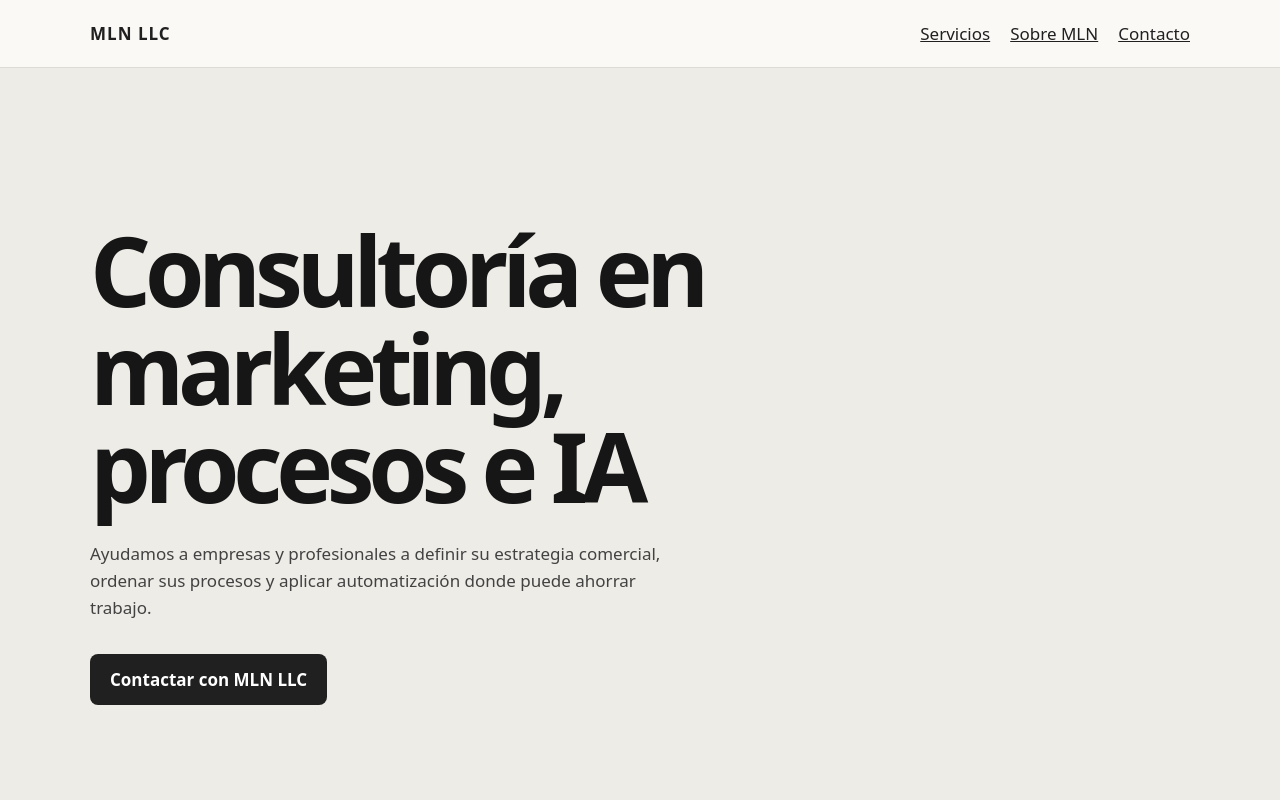
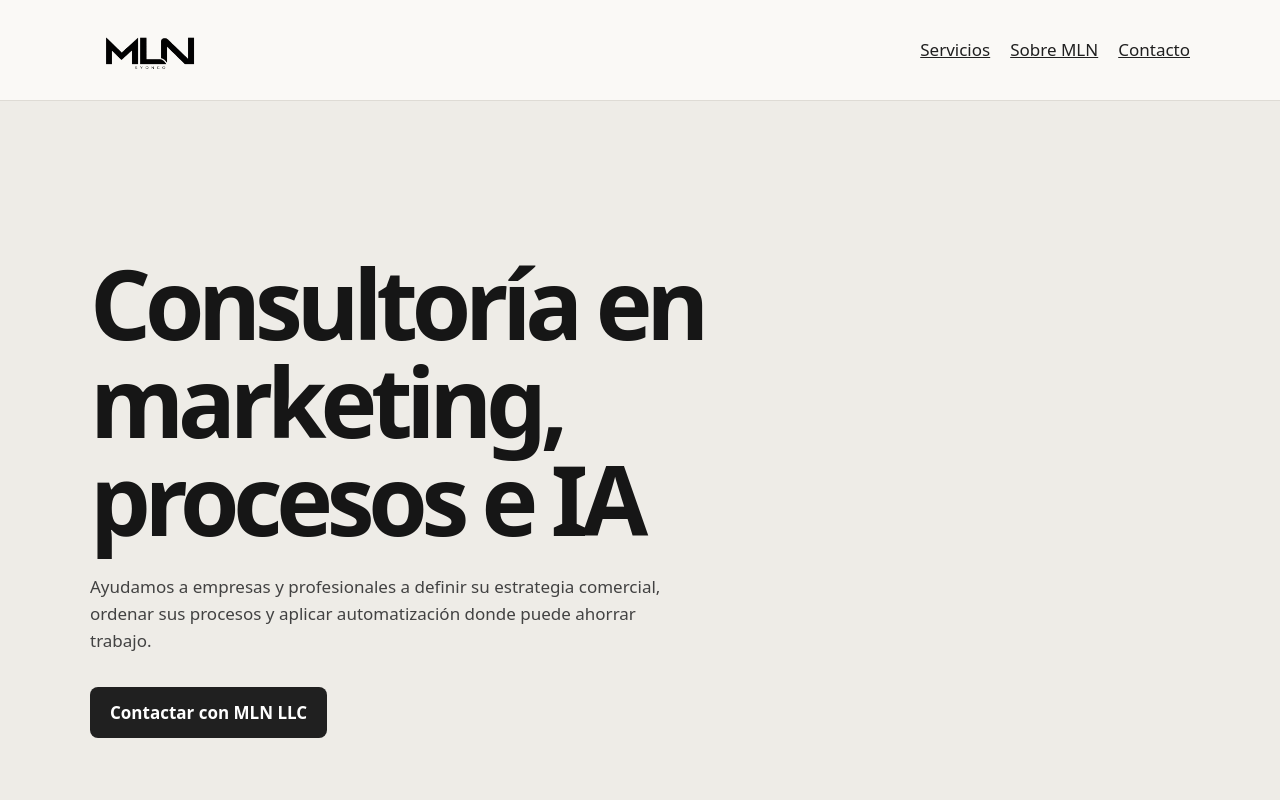
Before and after one commit to 19fernandocevallos-cpu/syonco.com, a plain HTML site: page index.html in a window 1280 px wide. Shown: the top 800 px of the page. Drawn offline with Linux system fonts and the light colour scheme.

Commit message:
Update index.html

```diff
--- a/index.html
+++ b/index.html
@@ -7,10 +7,11 @@
 <meta name="description" content="MLN LLC ofrece consultoría en estrategia de marketing, optimización de procesos y automatización con inteligencia artificial.">
 <style>
 *{box-sizing:border-box}body{margin:0;background:#faf9f6;color:#202020;font:17px/1.6 system-ui,sans-serif}a{color:inherit}a:focus-visible{outline:3px solid #555555;outline-offset:4px}.wrap{width:min(1100px,calc(100% - 40px));margin:auto}header{border-bottom:1px solid #dedbd5}header .wrap,footer .wrap{display:flex;flex-wrap:wrap;justify-content:space-between;align-items:center;gap:16px;padding:20px 0}nav{display:flex;gap:20px;flex-wrap:wrap}.brand{font-weight:800;letter-spacing:.06em;text-decoration:none}.hero{padding:clamp(64px,11vw,145px) 0;background:#eeece7;color:#161616}.hero p{max-width:580px;color:#424242}.hero h1{font-size:clamp(2.8rem,8vw,6rem);letter-spacing:-.065em;line-height:1.02;max-width:840px;margin:12px 0 25px}.button{display:inline-block;margin-top:16px;background:#202020;color:#ffffff;padding:12px 20px;border-radius:8px;font-weight:750;text-decoration:none}section{padding:64px 0}h2{font-size:clamp(1.9rem,5vw,3rem);line-height:1.1;margin:0 0 20px}h3{line-height:1.2}.grid{display:grid;grid-template-columns:repeat(auto-fit,minmax(min(100%,240px),1fr));gap:16px}.grid article{background:white;border:1px solid #dedbd5;border-radius:12px;padding:24px}.grid h3{margin-top:0}.grid p{margin-bottom:0}.about{background:#f1efea}.about p,#contacto p{max-width:680px}footer{border-top:1px solid #dedbd5;font-size:.9rem}
+.brand img{display:block;width:120px;height:60px;object-fit:contain}
 </style>
 </head>
 <body id="inicio">
-<header><div class="wrap"><a class="brand" href="#inicio">MLN LLC</a><nav aria-label="Navegación principal"><a href="#servicios">Servicios</a><a href="#equipo">Sobre MLN</a><a href="#contacto">Contacto</a></nav></div></header>
+<header><div class="wrap"><a class="brand" href="#inicio"><img src="MLN.png" alt="MLN LLC" width="120" height="60"></a><nav aria-label="Navegación principal"><a href="#servicios">Servicios</a><a href="#equipo">Sobre MLN</a><a href="#contacto">Contacto</a></nav></div></header>
 <main>
 <section class="hero"><div class="wrap"><h1>Consultoría en marketing, procesos e IA</h1><p>Ayudamos a empresas y profesionales a definir su estrategia comercial, ordenar sus procesos y aplicar automatización donde puede ahorrar trabajo.</p><a class="button" href="#contacto">Contactar con MLN LLC</a></div></section>
 <section id="servicios"><div class="wrap"><h2>Servicios</h2><div class="grid">
```
